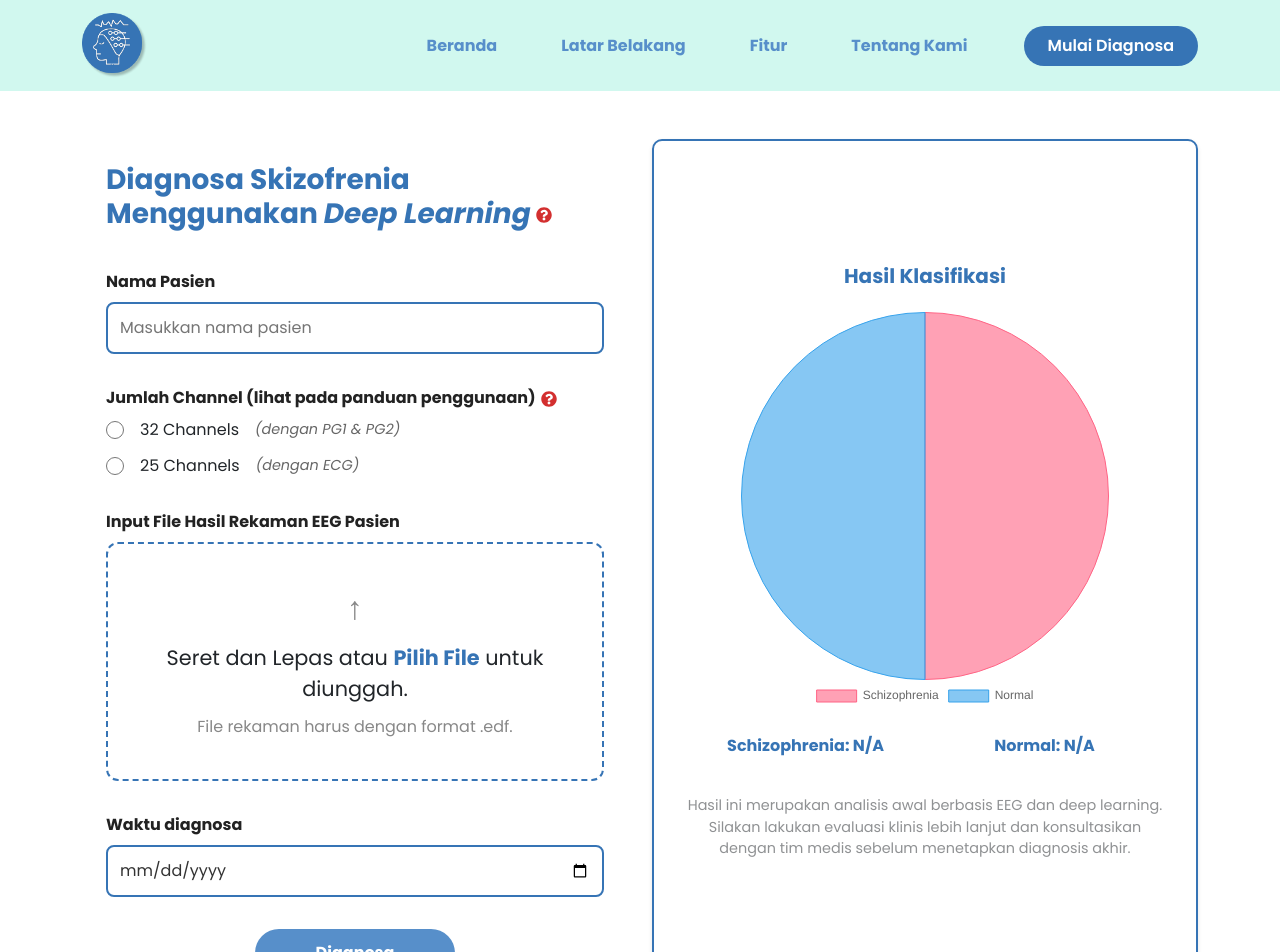
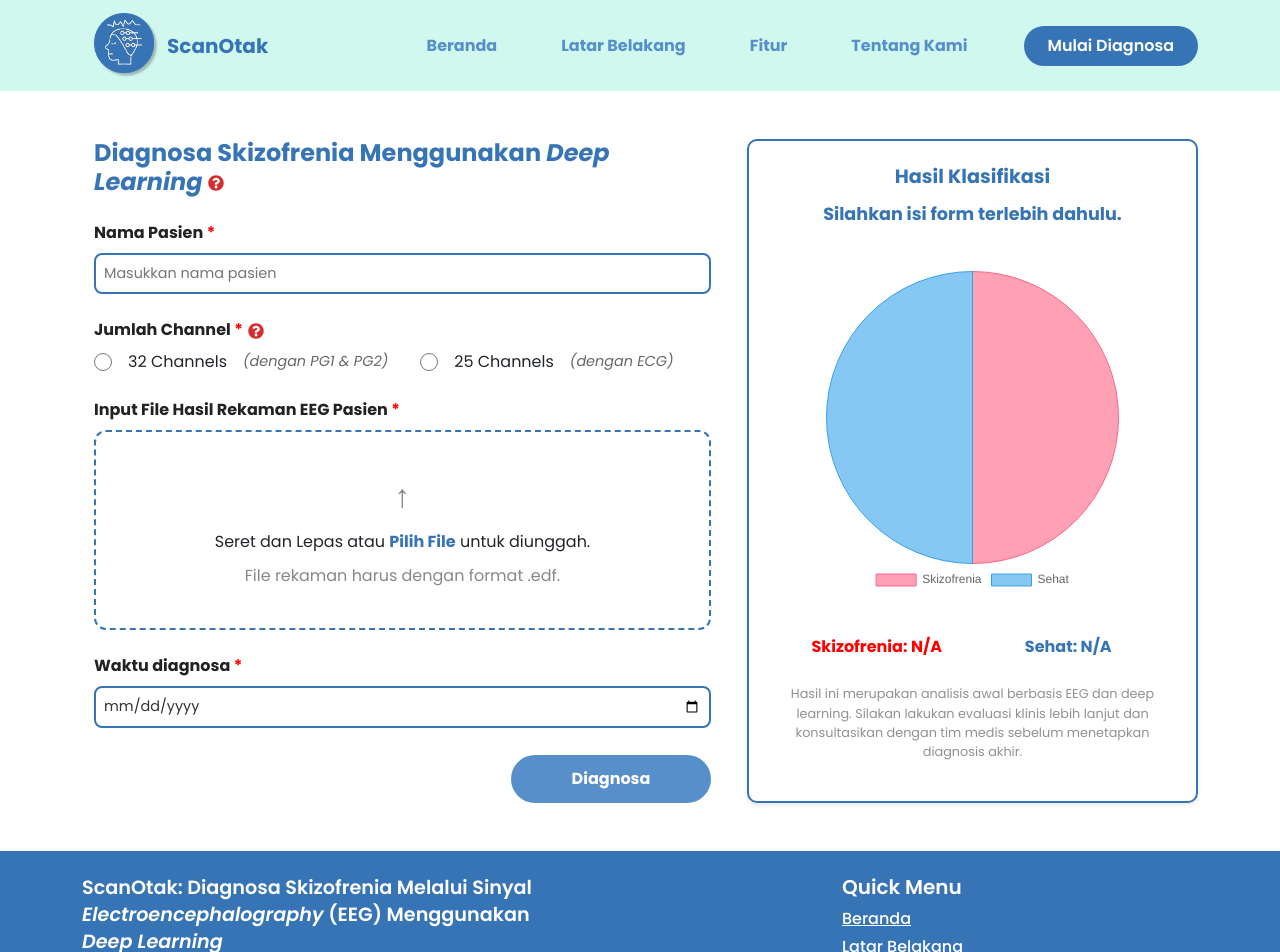
Before and after one commit to deafiana/web-based-schizophrenia-eeg-detection, a React (Vite) app in the folder react-app/: page /detection in a window 1280 px wide. Shown: the top 952 px of the page. Built offline with nearby package versions, Linux system fonts and the light colour scheme.

Commit message:
make some changes on front-end

```diff
--- a/react-app/src/components/CustomFileInput.jsx
+++ b/react-app/src/components/CustomFileInput.jsx
@@ -39,7 +39,7 @@ export default function CustomFileInput({ onFileChange }) {
       {!selectedFile ? (
         <>
           <div style={{ fontSize: "2rem", color: "#888" }}>↑</div>
-          <div style={{ fontSize: "1.3rem", margin: "10px 0" }}>
+          <div style={{ fontSize: "1rem", margin: "10px 0" }}>
             Seret dan Lepas atau <span style={{ color: "#3674B5", fontWeight: 700 }}>Pilih File</span> untuk diunggah.
           </div>
           <div style={{ color: "#888" }}>File rekaman harus dengan format .edf.</div>
@@ -57,7 +57,7 @@ export default function CustomFileInput({ onFileChange }) {
               color: '#3674B5',
               textDecoration: 'underline',
               cursor: 'pointer',
-              padding: '5px 10px'
+              padding: '5px 5px'
             }}
           >
             GANTI FILE
--- a/react-app/src/components/footer.jsx
+++ b/react-app/src/components/footer.jsx
@@ -5,26 +5,26 @@ const Footer = () => {
   return (
     <footer className="text-white pt-4 mt-auto">
       <div className="container">
-        <div className="row">
+        <div className="row align-items-start">
           {/* About Section */}
-          <div className="col-12 col-md-9 mb-4 mb-md-0">
-            <h5 style={{
-              fontSize: "clamp(1.25rem, 2.5vw, 1.75rem)",
-
-              textAlign: 'left'
+          <div className="col-12 col-md-8 mb-md-0 text-center text-md-start">
+            <h5 className="text-center text-md-start" style={{
+              fontSize: "clamp(1rem, 2.5vw, 1.2rem)",
+              fontWeight: 600,
+              lineHeight: 1.4
             }}>
-              Sistem Diagnosa Skizofrenia Melalui Sinyal <br className="d-none d-md-block" />
+              ScanOtak: Diagnosa Skizofrenia Melalui Sinyal <br className="d-none d-md-block" />
               <span className='fst-italic'>Electroencephalography</span> (EEG) Menggunakan<br className="d-none d-md-block" />
               <span className='fst-italic'> Deep Learning</span>
             </h5>
             <Button
               variant="primary"
-              className="btn-sec rounded-pill px-4 py-2 mt-3"
+              className="btn-sec rounded-pill px-4 py-2 mt-3 mt-md-4 mx-auto d-block d-md-inline"
               style={{
                 fontSize: 'clamp(0.9rem, 1.5vw, 1rem)',
                 fontWeight: 600,
                 backgroundColor: "#D1F8EF",
-                color:"#3674B5"
+                color:"#3674B5",
               }}
               href="/detection"
             >
@@ -33,26 +33,25 @@ const Footer = () => {
           </div>
 
           {/* Quick Links */}
-          <div className="col-12 col-md-3 text-center text-md-start">
+          <div className="col-12 col-md-4 text-md-start mt-4 mt-md-0 text-center text-md-start mx-auto">
             <h5 style={{
               fontSize: "clamp(1.1rem, 2vw, 1.25rem)",
-              marginBottom: '1rem'
+              fontWeight: 600,
             }}>Quick Menu</h5>
             <ul className="list-unstyled">
-              <li className="mb-2"><a href="/" className="text-white text-decoration-underline">Beranda</a></li>
-              <li className="mb-2"><a href="#background" className="text-white text-decoration-underline">Latar Belakang</a></li>
-              <li className="mb-2"><a href="#features" className="text-white text-decoration-underline">Fitur</a></li>
-              <li className="mb-2"><a href="#about" className="text-white text-decoration-underline">Tentang Kami</a></li>
+              <li className="mb-1"><a href="/" className="text-white text-decoration-underline">Beranda</a></li>
+              <li className="mb-1"><a href="#background" className="text-white text-decoration-underline">Latar Belakang</a></li>
+              <li className="mb-1"><a href="#features" className="text-white text-decoration-underline">Fitur</a></li>
+              <li className="mb-1"><a href="#about" className="text-white text-decoration-underline">Tentang Kami</a></li>
             </ul>
           </div>
         </div>
       </div>
       <div className="text-center mt-3 w-100" style={{backgroundColor: "#578FCA"}}>
-        <p className="mb-0 py-2 fst-italic" style={{
-          fontWeight: "bold",
+        <p className="mb-0 py-2" style={{
           fontSize: 'clamp(0.9rem, 1.5vw, 1rem)'
         }}>
-          Dea Luthfina Azzahra, {new Date().getFullYear()}
+          &copy; {new Date().getFullYear()} ScanOtak. All rights reserved.
         </p>
       </div>
     </footer>
--- a/react-app/src/components/navbar.jsx
+++ b/react-app/src/components/navbar.jsx
@@ -7,7 +7,14 @@ function Navigation(){
             <Navbar expand="lg" className='custom-navbar'>
                 <Container>
                 <Navbar.Brand href="/">
-                    <img src={icon} width="65" height="65" alt="Logo"/>
+                    <div className="container">
+                    <div className="row">
+                        <div className="d-flex align-items-center">
+                        <img src={icon} width="65" height="65" alt="Logo" className="me-2" />
+                        <span style={{ fontSize: '1.25rem', fontWeight: 'bold', color: '#3674B5'}}>ScanOtak</span>
+                        </div>
+                    </div>
+                    </div>
                 </Navbar.Brand>
                 <Navbar.Toggle aria-controls="navbarNav" />
                 <Navbar.Collapse id="navbarNav">
--- a/react-app/src/pages/detection.jsx
+++ b/react-app/src/pages/detection.jsx
@@ -12,6 +12,7 @@ import { Pie } from 'react-chartjs-2';
 import { FaQuestionCircle } from "react-icons/fa";
 import Footer from '../components/footer'
 import CustomFileInput from '../components/CustomFileInput';
+import icon from "../assets/img/logo.png"
 
 ChartJS.register(ArcElement, Tooltip, Legend);
 
@@ -22,12 +23,14 @@ export default function Detection() {
   const [alertMessage, setAlertMessage] = useState("");
   const [showChannelHelp, setShowChannelHelp] = useState(false);
   const [showDiagnosisHelp, setShowDiagnosisHelp] = useState(false);
+  const [nameValue, setNameValue] = useState('');
+  const [dateValue, setDateValue] = useState('');
   const [result, setResult] = useState({
     schizophrenia_percentage: null,
     healthy_percentage: null
   });
   const [chartData, setChartData] = useState({
-    labels: ['Schizophrenia', 'Normal'],
+    labels: ['Skizofrenia', 'Sehat'],
     datasets: [
       {
         label: 'Prediction',
@@ -70,7 +73,7 @@ export default function Detection() {
     console.log("FormData created with file");
 
     try {
-      const response = await fetch("https://localhost/predict", {
+      const response = await fetch("http://127.0.0.1:5000/predict", {
         method: "POST",
         body: formData,
       });
@@ -107,6 +110,9 @@ export default function Detection() {
         schizophrenia_percentage: result.schizophrenia_percentage,
         healthy_percentage: result.healthy_percentage
       });
+
+      setNameValue(nameValue);
+      setDateValue(formatDate(dateValue));
     } catch (error) {
       console.error("Error during form submission:", error);
       setAlertMessage("Terjadi kesalahan saat mengirim file. Silakan coba lagi.");
@@ -127,24 +133,34 @@ export default function Detection() {
   };
 
   const PieChart = () => {
-    return <Pie data={chartData} options={options} />;
+    return <Pie data={chartData} options={options}  />;
   };
 
+  const formatDate = (dateStr) => {
+    if (!dateStr) return 'Silahkan isi form terlebih dahulu.';
+    const dateObj = new Date(dateStr);
+    return dateObj.toLocaleDateString('id-ID', {
+      day: 'numeric',
+      month: 'long',
+      year: 'numeric',
+    });
+  };
   return(
     <div>
+    <link rel="icon" type="image/x-icon" href={icon}></link>
+    <title> ScanOtak | Diagnosa Pasien</title>
     <div className="detection mb-5">
       <div className="container mt-4 mt-md-5">
         <div className="row g-4">
-          <div className="col-12 col-md-6">
+          <div className="col-12 col-md-7">
             <Container className="form d-flex flex-column justify-content-between h-100" style={{
-              padding: '1.5rem',
               borderRadius: '10px',
             }}>
               <form onSubmit={handleSubmit} className="d-flex flex-column" style={{flex: 1}}>
                 <div style={{flex: 1}}>
                   <h3 className="heading-form" style={{
-                    fontSize: 'clamp(1.25rem, 2.5vw, 1.75rem)',
-                    marginBottom: '1.5rem'
+                    fontSize: 'clamp(1.25rem, 2.5vw, 1.5rem)',
+                    marginBottom: '0.5rem'
                   }}>
                     Diagnosa Skizofrenia Menggunakan <span className="fst-italic">Deep Learning</span>
                     <FaQuestionCircle
@@ -158,7 +174,7 @@ export default function Detection() {
                     fontSize: 'clamp(0.9rem, 1.5vw, 1rem)',
                     marginBottom: '0.5rem'
                   }}>
-                    Nama Pasien
+                    Nama Pasien <span style={{color:'red'}}>*</span>
                   </label>
                   <input
                     className="input-form"
@@ -166,10 +182,14 @@ export default function Detection() {
                     placeholder="Masukkan nama pasien"
                     name='name'
                     disabled={loading}
+                    required='true'
+                    id="name"
+                    value={nameValue}
+                    onChange={(e) => setNameValue(e.target.value)}
                     style={{
-                      fontSize: 'clamp(0.9rem, 1.5vw, 1rem)',
-                      padding: '0.75rem',
-                      marginBottom: '1rem'
+                      fontSize: 'clamp(0.8rem, 1.5vw, 0.9rem)',
+                      padding: '0.5rem',
+                      marginBottom: '0.5rem'
                     }}
                   />
 
@@ -177,18 +197,20 @@ export default function Detection() {
                     fontSize: 'clamp(0.9rem, 1.5vw, 1rem)',
                     marginBottom: '0.5rem'
                   }}>
-                    Jumlah Channel (lihat pada panduan penggunaan)
+                    Jumlah Channel <span style={{color:'red'}}>*</span>
                     <FaQuestionCircle
                       className="question-icon"
                       onClick={() => setShowChannelHelp(true)}
                       style={{ cursor: 'pointer' }}
                     />
                   </label>
+
+                  {/* radio buttton */}
                   <div className="radio-group" style={{
                     display: 'flex',
-                    flexDirection: 'column',
-                    gap: '0.75rem',
-                    marginBottom: '1rem'
+                    flexDirection: 'row',
+                    gap: '2rem',
+                    marginBottom: '0.5rem'
                   }}>
                     <label className="radio-label" style={{
                       fontSize: 'clamp(0.9rem, 1.5vw, 1rem)'
@@ -196,6 +218,7 @@ export default function Detection() {
                       <input
                         type="radio"
                         name='channels'
+                        required
                         value="32"
                         disabled={loading}
                         style={{
@@ -238,36 +261,42 @@ export default function Detection() {
                     fontSize: 'clamp(0.9rem, 1.5vw, 1rem)',
                     marginBottom: '0.5rem'
                   }}>
-                    Input File Hasil Rekaman EEG Pasien
+                    Input File Hasil Rekaman EEG Pasien <span style={{color:'red'}}>*</span>
                   </label>
                   <CustomFileInput onFileChange={setFile} disabled={loading} />
 
                   <label className="label-form" style={{
                     fontSize: 'clamp(0.9rem, 1.5vw, 1rem)',
                     marginBottom: '0.5rem',
-                    marginTop: '1rem'
+                    marginTop: '0.5rem'
                   }}>
-                    Waktu diagnosa
+                    Waktu diagnosa <span style={{color:'red'}}>*</span>
                   </label>
                   <input
                     className="input-form input-date"
                     type="date"
+                    id="date"
+                    value={dateValue}
+                    onChange={(e) => setDateValue(e.target.value)}
                     name="diagnosa-date"
                     placeholder="dd/mm/yyyy"
+                    required
                     style={{
                       width: '100%',
-                      fontSize: 'clamp(0.9rem, 1.5vw, 1rem)',
-                      padding: '0.75rem'
+                      fontSize: 'clamp(0.8rem, 1.5vw, 0.9rem)',
+                      padding: '0.5rem'
                     }}
                     disabled={loading}
                   />
                 </div>
+
+                {/* button */}
                 <button
-                  className="btn-diagnosa mt-4"
+                  className="btn-diagnosa mt-2"
                   style={{
                     width: '100%',
                     maxWidth: '200px',
-                    alignSelf: 'center',
+                    alignSelf: 'end',
                     opacity: loading ? 0.7 : 1,
                     cursor: loading ? 'not-allowed' : 'pointer',
                     fontSize: 'clamp(0.9rem, 1.5vw, 1rem)',
@@ -282,16 +311,24 @@ export default function Detection() {
             </Container>
           </div>
 
-          <div className="col-12 col-md-6">
+          <div className="col-12 col-md-5">
             <Container className="result d-flex flex-column justify-content-center h-100" style={{
               padding: '1.5rem',
               borderRadius: '10px',
               boxShadow: '0 2px 4px rgba(0,0,0,0.1)'
             }}>
-              <h5 className="text-center fw-bold mb-4" style={{
+              <h5 className="text-center fw-bold" style={{
                 color: '#3674B5',
-                fontSize: 'clamp(1.1rem, 2vw, 1.25rem)'
+                fontSize: 'clamp(0.7rem, 2vw, 1.2rem)'
               }}>Hasil Klasifikasi</h5>
+              <h4 className='text-center fw-bold'style={{
+                color: '#3674B5',
+                fontSize: 'clamp(0.9rem, 2vw, 1.3rem)'
+              }}>{nameValue}</h4>
+              <h6 className='text-center fw-bold'style={{
+                color: '#3674B5',
+                fontSize: 'clamp(0.6rem, 2vw, 1.1rem)'
+              }}>{formatDate(dateValue)}</h6>
               {loading ? (
                 <div className="d-flex flex-column align-items-center justify-content-center" style={{
                   height: 'clamp(300px, 50vw, 400px)'
@@ -317,15 +354,17 @@ export default function Detection() {
                     alignItems: 'center',
                     justifyContent: 'center'
                   }}>
-                    <PieChart />
+                    <div className="my-1"style={{width:325, height:325}}>
+                      <PieChart />
+                    </div>
                   </div>
-                  <div className="row mt-4 mb-3 mx-2">
+                  <div className="row mt-1 mb-3 mx-2">
                     <div className="col">
                       <h6 className='text-center fw-bold' style={{
-                        color: '#3674B5',
+                        color: 'red',
                         fontSize: 'clamp(0.9rem, 1.5vw, 1rem)'
                       }}>
-                        Schizophrenia: {result.schizophrenia_percentage ? `${result.schizophrenia_percentage}%` : 'N/A'}
+                        Skizofrenia: {result.schizophrenia_percentage ? `${result.schizophrenia_percentage}%` : 'N/A'}
                       </h6>
                     </div>
                     <div className="col">
@@ -333,14 +372,14 @@ export default function Detection() {
                         color: '#3674B5',
                         fontSize: 'clamp(0.9rem, 1.5vw, 1rem)'
                       }}>
-                        Normal: {result.healthy_percentage ? `${result.healthy_percentage}%` : 'N/A'}
+                        Sehat: {result.healthy_percentage ? `${result.healthy_percentage}%` : 'N/A'}
                       </h6>
                     </div>
                   </div>
                 </>
               )}
-              <p className='disclaimer mx-2 mt-3' style={{
-                fontSize: 'clamp(0.8rem, 1.2vw, 0.9rem)',
+              <p className='disclaimer mx-2 mt-1' style={{
+                fontSize: 'clamp(0.7rem, 1.2vw, 0.8rem)',
                 textAlign: 'center'
               }}>
                 Hasil ini merupakan analisis awal berbasis EEG dan deep learning.
@@ -390,9 +429,10 @@ export default function Detection() {
       }}>
         <p>Pilih jumlah channel sesuai dengan jenis rekaman EEG yang digunakan:</p>
         <ul>
-          <li><strong>32 Channels:</strong> Digunakan untuk </li>
-          <li><strong>25 Channels:</strong> Digunakan untuk </li>
+          <li><strong>32 Channel</strong> <br/>PG1, PG2, FP1, FP2, F3, F4, F7, F8, FZ, T1, T2, T3, T4, T5, T6, C3, C4, CZ, P3, P4, PZ, O1, O2, A1, A2, 1A, 2A, 3A, 4A, 5A, 6A, 7A </li>
+          <li><strong>25 Channel</strong> <br/>FP1-RRef, F3-RRef, C3-RRef, P3-RRef, O1-RRef, F7-RRef, T3-RRef, T5-RRef, T1-RRef, A1-RRef, FP2-RRef, F4-RRef, C4-RRef, P4-RRef, O2-RRef, F8-RRef, T4-RRef, T6-RRef, T2-RRef, A2-RRef, FZ-RRef, PZ-RRef, FPZ, OZ-RRef, ECG </li>
         </ul>
+        <p><strong>Sampling Rate: </strong>250Hz</p>
         <p>Pastikan memilih jumlah channel yang sesuai dengan file yang akan diunggah.</p>
       </Modal.Body>
       <Modal.Footer>
@@ -425,7 +465,7 @@ export default function Detection() {
           <li>Analisis sinyal EEG menggunakan model deep learning</li>
           <li>Penghitungan probabilitas hasil diagnosa</li>
         </ol>
-        <p>Hasil yang ditampilkan berupa persentase probabilitas untuk setiap kategori (Skizofrenia dan Normal).</p>
+        <p>Hasil yang ditampilkan berupa persentase probabilitas untuk setiap kategori (Skizofrenia dan Sehat).</p>
       </Modal.Body>
       <Modal.Footer>
         <Button
--- a/react-app/src/pages/home.jsx
+++ b/react-app/src/pages/home.jsx
@@ -6,10 +6,13 @@ import LatarBelakang from "../components/latarbelakang"
 import Fitur from "../components/fitur"
 import Mulai from "../components/mulai"
 import About from "../components/about"
+import icon from "../assets/img/logo.png"
 
 export default function Home() {
   return (
     <div>
+      <link rel="icon" type="image/x-icon" href={icon}></link>
+      <title>ScanOtak</title>
       <HeroSection />
       <LatarBelakang />
       <Fitur />
```
Also changed, not shown: react-app/src/components/about.jsx (+5 -5 lines), react-app/src/components/fitur.jsx (+7 -5 lines), react-app/src/components/hero.jsx (+10 -16 lines), react-app/src/components/latarbelakang.jsx (+5 -5 lines), react-app/src/components/mulai.jsx (+5 -5 lines), 2 other files (tests, documents, lock files or other folders).
